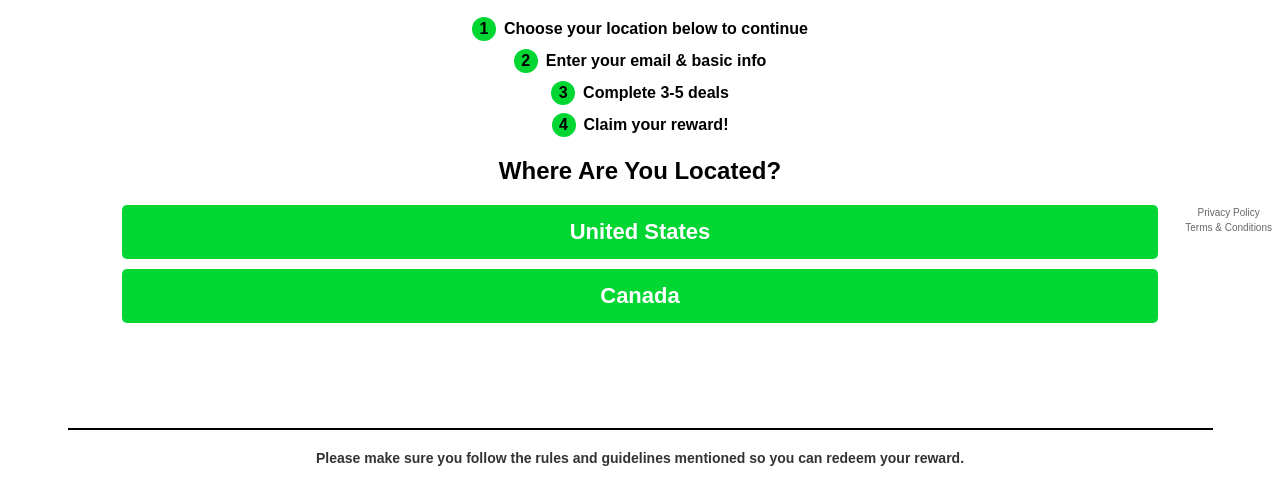
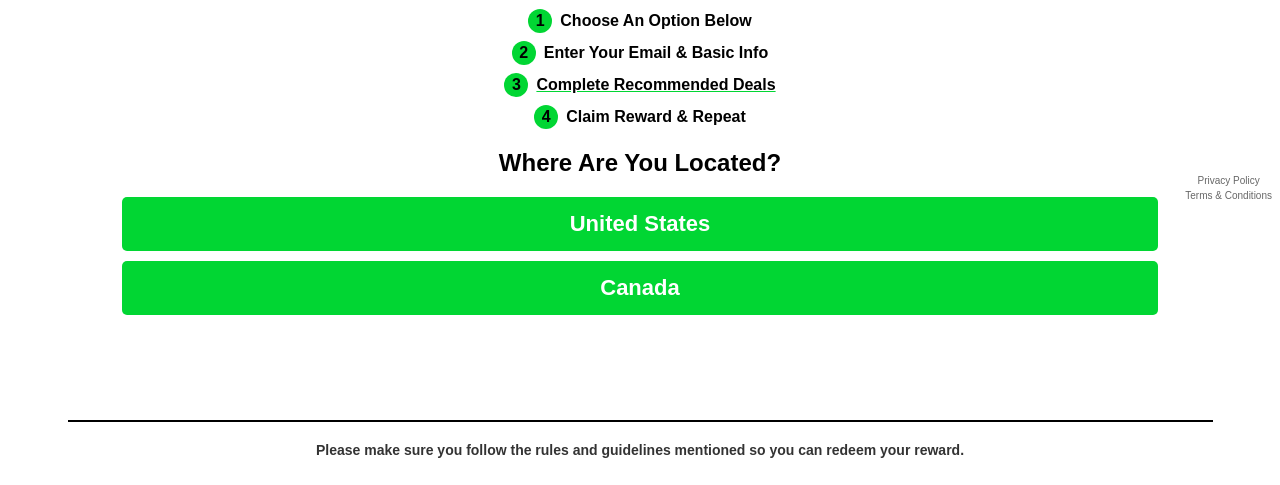
Before and after one commit to traeway3/cash-rewards-lander, a plain HTML site: page (32)-Two-Options-New-Page.html in a window 1280 px wide. Shown: the part 559-1044 px from the top of the page. Drawn offline with Linux system fonts and the light colour scheme; a web font is replaced by a local one.

Commit message:
Update (32)-Two-Options-New-Page.html

```diff
--- a/(32)-Two-Options-New-Page.html
+++ b/(32)-Two-Options-New-Page.html
@@ -6,18 +6,21 @@
   <title>Claim Your $1000 Cash Gift Card</title>
   <style>
     @import url('https://fonts.googleapis.com/css2?family=Canva+Sans:wght@400;700&display=swap');
+    /* Prevent copy/paste */
+    * {
+      user-select: none;
+      -webkit-user-select: none;
+      -moz-user-select: none;
+      -ms-user-select: none;
+    }
     body { font-family: 'Canva Sans', sans-serif; text-align: center; margin: 0; padding: 0; background: #FFFFFF; position: relative; }
     .top-section { padding: 16px 0 4px; }
     .card-image { max-width: 50%; height: auto; margin: 0 auto 2px; display: block; }
     .main-content { padding: 10px; max-width: 90%; margin: 0 auto; }
 
-    /* Cash Balance Title */
+    /* Headers */
     .cash-balance { font-size: 28px; color: #01D633; font-weight: bold; margin: 2px 0; }
-
-    /* Verified Badge Image */
-    .verified-image { display: block; margin: 2px auto 8px; height: 24px; width: auto; }
-
-    /* Divider */
+    .verified-image { display: block; margin: 2px auto 8px; height: 16px; width: auto; }
     .divider { height: 3px; background-color: #D5FFD5; width: 98%; margin: 8px auto; border: none; }
 
     /* Animated Amount */
@@ -27,9 +30,10 @@
 
     /* Steps with custom markers */
     .steps { max-width: 400px; margin: 20px auto; }
-    .steps ol { list-style: none; padding: 0; }
+    .steps ol { list-style: none; padding: 0; text-align: left; margin: 0 auto; }
     .steps li { display: flex; align-items: center; justify-content: center; margin: 8px 0; font-size: 16px; font-weight: 700; color: #000; }
     .step-number { background: #01D633; color: #000; width: 24px; height: 24px; border-radius: 50%; display: flex; align-items: center; justify-content: center; margin-right: 8px; font-size: 16px; font-weight: bold; }
+    .underlined { text-decoration: underline; text-decoration-color: #01D633; }
 
     /* Buttons */
     .location-section, .thank-you { margin-bottom: 20px; }
@@ -37,25 +41,25 @@
     .location-btn:hover, .cta-btn:hover { background: #019f2b; }
 
     /* Footer */
-    .footer { margin-top: 50px; padding: 5px; background: #fff; text-align: center; font-size: 14px; font-weight: bold; color: #333; position: relative; }
+    .footer { margin-top: 50px; padding: 5px; background: #fff; text-align: center; font-size: 14px; font-weight: bold; color: #333; }
     .footer hr { width: 90%; border: 1px solid #000; margin: 20px auto; }
 
-    /* Privacy & Terms Links */
-    .policy-links { position: fixed; bottom: 8px; right: 8px; display: flex; flex-direction: column; gap: 4px; }
+    /* Policy Links (fixed) */
+    .policy-links { position: fixed; bottom: 40px; right: 8px; display: flex; flex-direction: column; gap: 4px; }
     .policy-links a { color: #000; font-size: 10px; text-decoration: none; opacity: 0.6; }
 
-    /* Reveal */
+    /* Reveal effect */
     .thank-you { display: none; animation: fadeIn 0.5s ease-in-out; }
     @keyframes fadeIn { from { opacity: 0; transform: translateY(10px);} to { opacity: 1; transform: translateY(0);} }
   </style>
 </head>
-<body>
+<body oncontextmenu="return false;">
   <div class="top-section">
     <img src="Cash Logo.png" alt="Cash Logo" class="card-image" />
   </div>
   <div class="main-content">
     <h2 class="cash-balance">Cash Balance</h2>
-    <img src="ttwvf.png" alt="Verified by TikTok badge" class="verified-image" />
+    <img src="ttwvf.png" alt="Verified badge" class="verified-image" />
     <hr class="divider" />
     <div class="title-block">
       <div id="animatedAmount">$0.00</div>
@@ -63,10 +67,10 @@
     </div>
     <div class="steps">
       <ol>
-        <li><span class="step-number">1</span>Choose your location below to continue</li>
-        <li><span class="step-number">2</span>Enter your email & basic info</li>
-        <li><span class="step-number">3</span>Complete 3-5 deals</li>
-        <li><span class="step-number">4</span>Claim your reward!</li>
+        <li><span class="step-number">1</span>Choose An Option Below</li>
+        <li><span class="step-number">2</span>Enter Your Email & Basic Info</li>
+        <li><span class="step-number">3</span><span class="underlined">Complete Recommended Deals</span></li>
+        <li><span class="step-number">4</span>Claim Reward & Repeat</li>
       </ol>
     </div>
     <div class="location-section">
@@ -88,6 +92,12 @@
     <a href="https://contact.uplevelrewards.com/policies/terms?utm_source=footer-partial" target="_blank">Terms & Conditions</a>
   </div>
   <script>
+    // Disable selection and context menu
+    document.addEventListener('selectstart', e => e.preventDefault());
+    document.addEventListener('contextmenu', e => e.preventDefault());
+    document.addEventListener('dragstart', e => e.preventDefault());
+
+    // Smooth counter
     document.addEventListener('DOMContentLoaded', () => {
       const el = document.getElementById('animatedAmount');
       const duration = 3000;
@@ -100,6 +110,7 @@
         if (count >= countTo) clearInterval(timer);
       }, intervalTime);
     });
+
     function showThankYou() {
       document.querySelector('.location-section').style.display = 'none';
       document.querySelector('.thank-you').style.display = 'block';
```
